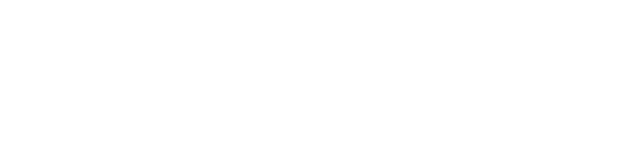
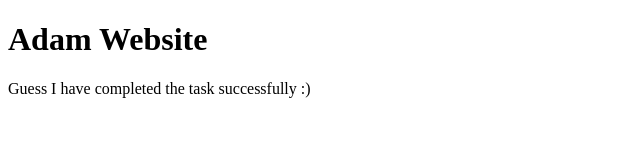
Before and after one commit to AdamRoux/my-super-website, a plain HTML site: page index.html in a window 1280 px wide. Shown: the whole page, without its empty margins (0-640 px from the left). Drawn offline with Linux system fonts and the light colour scheme.

Commit message:
added a title

```diff
--- a/index.html
+++ b/index.html
@@ -2,9 +2,14 @@
 <html>
 <head>
   <meta charset="UTF-8">
-  <title>title</title>
+  <title>My Super Website</title>
 </head>
 <body>
-
+   <h1>Adam Website</h1>
+   <div>
+     <p>
+       Guess I have completed the task successfully :)
+     </p>
+   </div>
 </body>
 </html>
```
